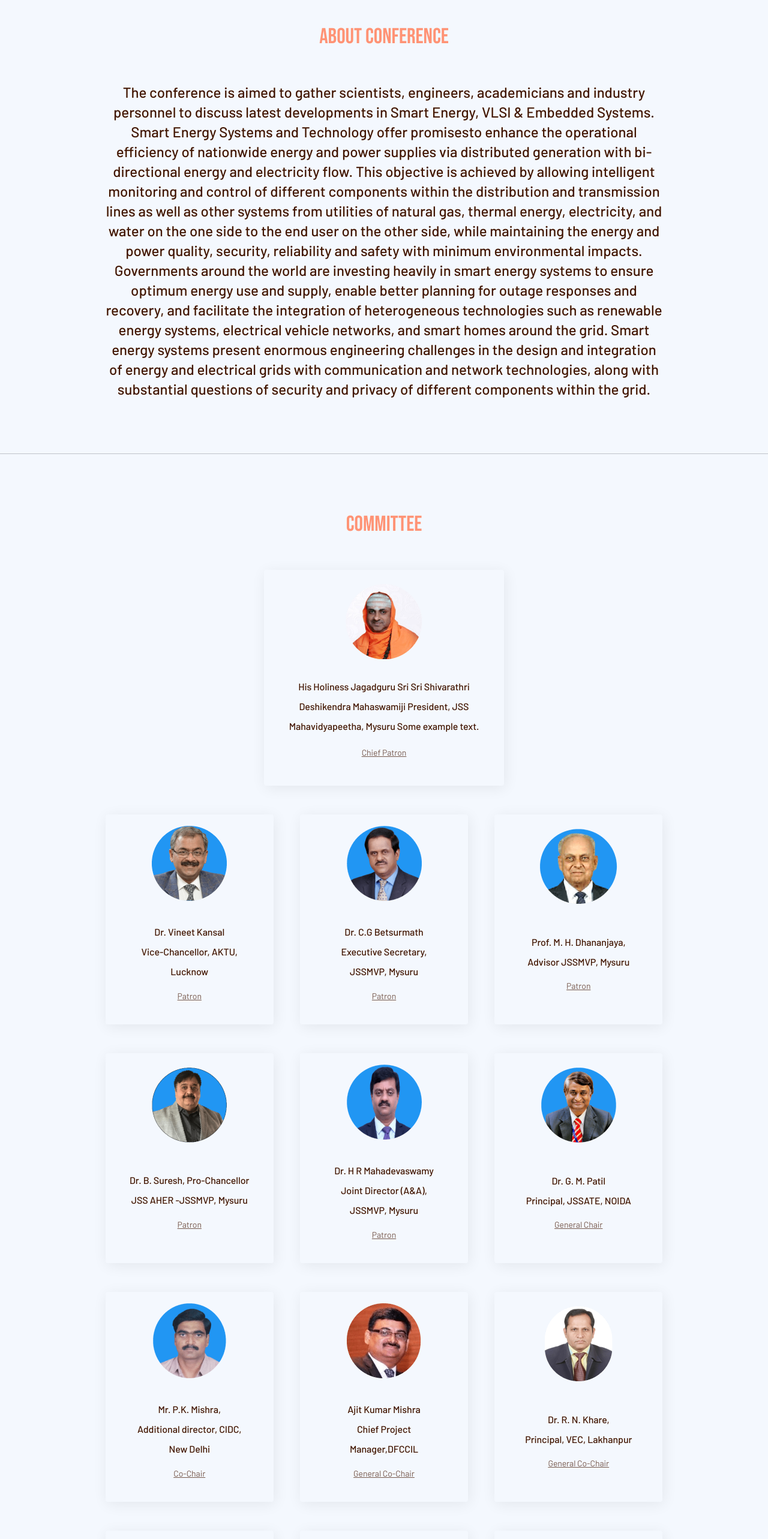
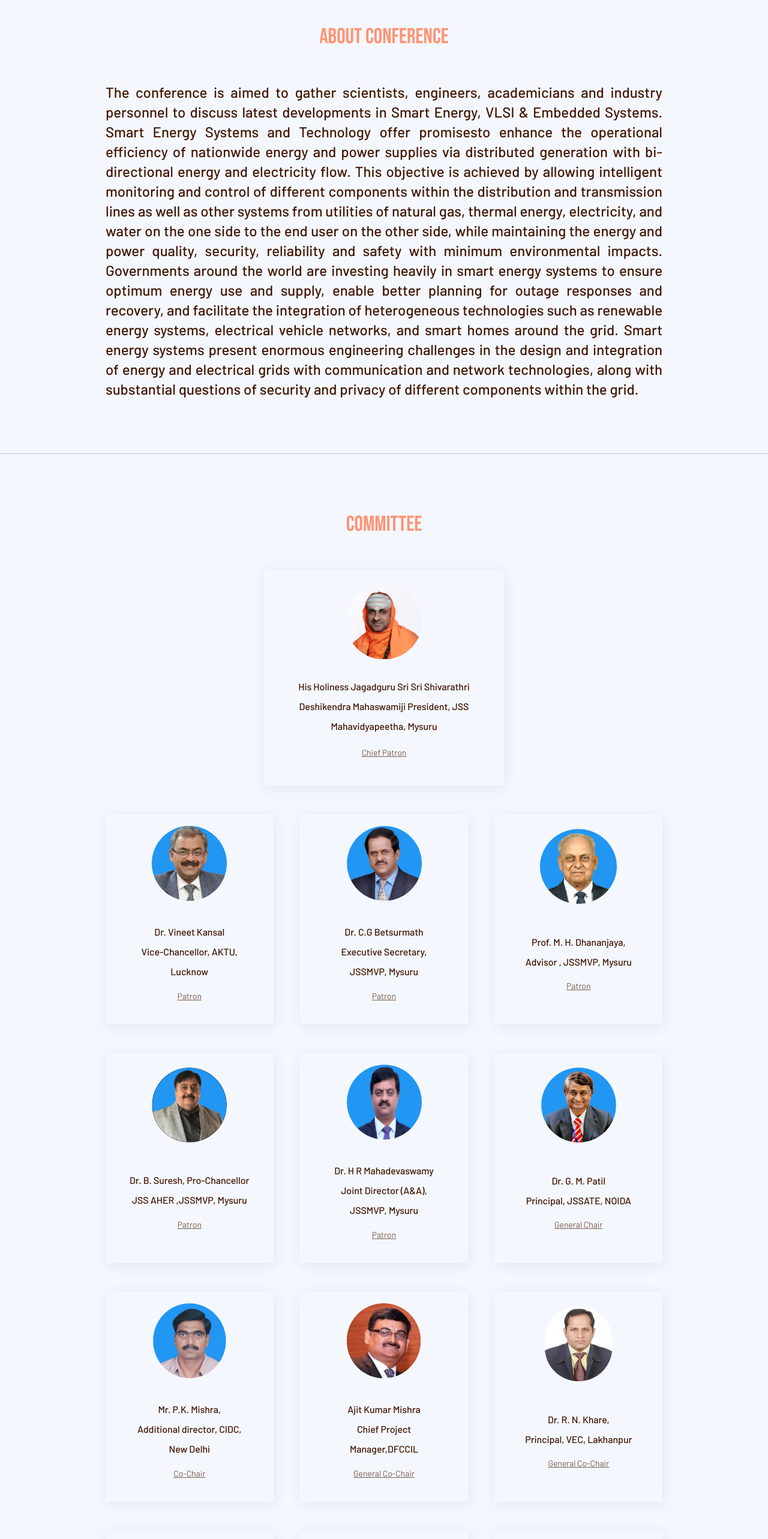
Before and after one commit to paarth17032000/department, a React (Create React App) app: page / in a window 1280 px wide. Shown: the part 840-3406 px from the top of the page at 60% size. Built offline with nearby package versions, Linux system fonts and the light colour scheme; the HTML template or start-up script is replaced by a standard one.

Commit message:
cosmetic changes

```diff
--- a/src/index.css
+++ b/src/index.css
@@ -102,6 +102,9 @@ body {
 }
 .font-24 {
   font-size: 24px !important;
+}
+.font-30 {
+  font-size: 30px !important;
 }
 .font-36{
   font-size: 36px;
--- a/src/pages/Landing/Landing.module.css
+++ b/src/pages/Landing/Landing.module.css
@@ -10,6 +10,10 @@
     width: 100%;
     /* min-height: 100vh; */
     min-height: 75vh;
+}
+
+.text_justify {
+    text-align: justify;
 }
 
 /* committee */
--- a/src/pages/Landing/index.js
+++ b/src/pages/Landing/index.js
@@ -28,6 +28,7 @@ import I16 from '../../assets/images/committee/16.png'
 import {GoLocation} from 'react-icons/go'
 import {BiPhone} from 'react-icons/bi'
 import {BiGlobe} from 'react-icons/bi'
+import {AiOutlineClose} from 'react-icons/ai'
 
 export default function Landing() {
     const [nav, setNav] = useState()
@@ -126,7 +127,7 @@ export default function Landing() {
             <div  id="about" className={`${styles.about} p-75`}>
                 <div className="container d-flex flex-column justify-content-around align-items-center">
                     <div className="font-bebas-regular font-36 text-secondaryColor">ABOUT CONFERENCE</div>
-                    <div className="font-barlow-medium font-24 text-primaryColor text-center line-height-33 mt-5 px-5">
+                    <div className={`font-barlow-medium font-24 text-primaryColor line-height-33 mt-5 px-5 ${styles.text_justify}`}>
                         The conference is aimed to gather scientists, engineers,
                         academicians and industry personnel to discuss latest developments
                         in Smart Energy, VLSI &amp; Embedded Systems. Smart Energy Systems
@@ -163,7 +164,6 @@ export default function Landing() {
                                     <p className="font-barlow-medium font-16 text-primaryColor text-center line-height-33">
                                         His Holiness Jagadguru Sri Sri Shivarathri Deshikendra Mahaswamiji
                                         President, JSS Mahavidyapeetha, Mysuru
-                                        Some example text.
                                     </p>
                                     <p className="font-barlow-regular font-14 text-primaryColor-low text-decoration-underline mt-2">Chief Patron</p>
                                 </div>
@@ -199,7 +199,7 @@ export default function Landing() {
                                 <div className="card-body center mt-3">
                                     <p className="font-barlow-medium font-16 text-primaryColor text-center line-height-33">
                                         Prof. M. H. Dhananjaya,<br/>
-                                        Advisor JSSMVP, Mysuru
+                                        Advisor , JSSMVP, Mysuru
                                     </p>
                                     <p className="font-barlow-regular font-14 text-primaryColor-low text-decoration-underline mt-2">Patron</p>
                                 </div>
@@ -211,7 +211,7 @@ export default function Landing() {
                                 <div className="card-body center mt-3">
                                     <p className="font-barlow-medium font-16 text-primaryColor text-center line-height-33">
                                         Dr. B. Suresh, Pro-Chancellor<br />
-                                        JSS AHER -JSSMVP, Mysuru
+                                        JSS AHER ,JSSMVP, Mysuru
                                     </p>
                                     <p className="font-barlow-regular font-14 text-primaryColor-low text-decoration-underline mt-2">Patron</p>
                                 </div>
@@ -499,11 +499,16 @@ export default function Landing() {
                                 </ol>
                             </div>
                             <div className="bg-white px-4 py-3 text-wrap mt-2">
-                                <div  onClick={handleShow} className={`font-barlow-semi-bold font-20 text-secondaryColor ${styles.pointer}`}>Authors Guidelines</div>
+                                <div onClick={handleShow}>
+                                    <div className={`font-barlow-semi-bold font-20 text-secondaryColor ${styles.pointer}`}>Authors Guidelines</div>
+                                </div>
+                                <Modal show={show} onHide={handleClose}>
+                                    <Modal.Header className="d-flex flex-column">
+                                        <div className="d-flex justify-content-end w-100">
+                                            <AiOutlineClose onClick={handleClose} className={`font-30 text-secondaryColor ${styles.pointer}`}/>
+                                        </div>
+                                        <Modal.Title className="font-bebas-regular font-36 text-secondaryColor t">Authors Guidlines</Modal.Title>
 
-                                <Modal show={show} onHide={handleClose}>
-                                    <Modal.Header className="center" closeButton={false}>
-                                        <Modal.Title className="font-bebas-regular font-36 text-secondaryColor t">Authors Guidlines</Modal.Title>
                                     </Modal.Header>
                                     <Modal.Body>
                                         <ol>
```
